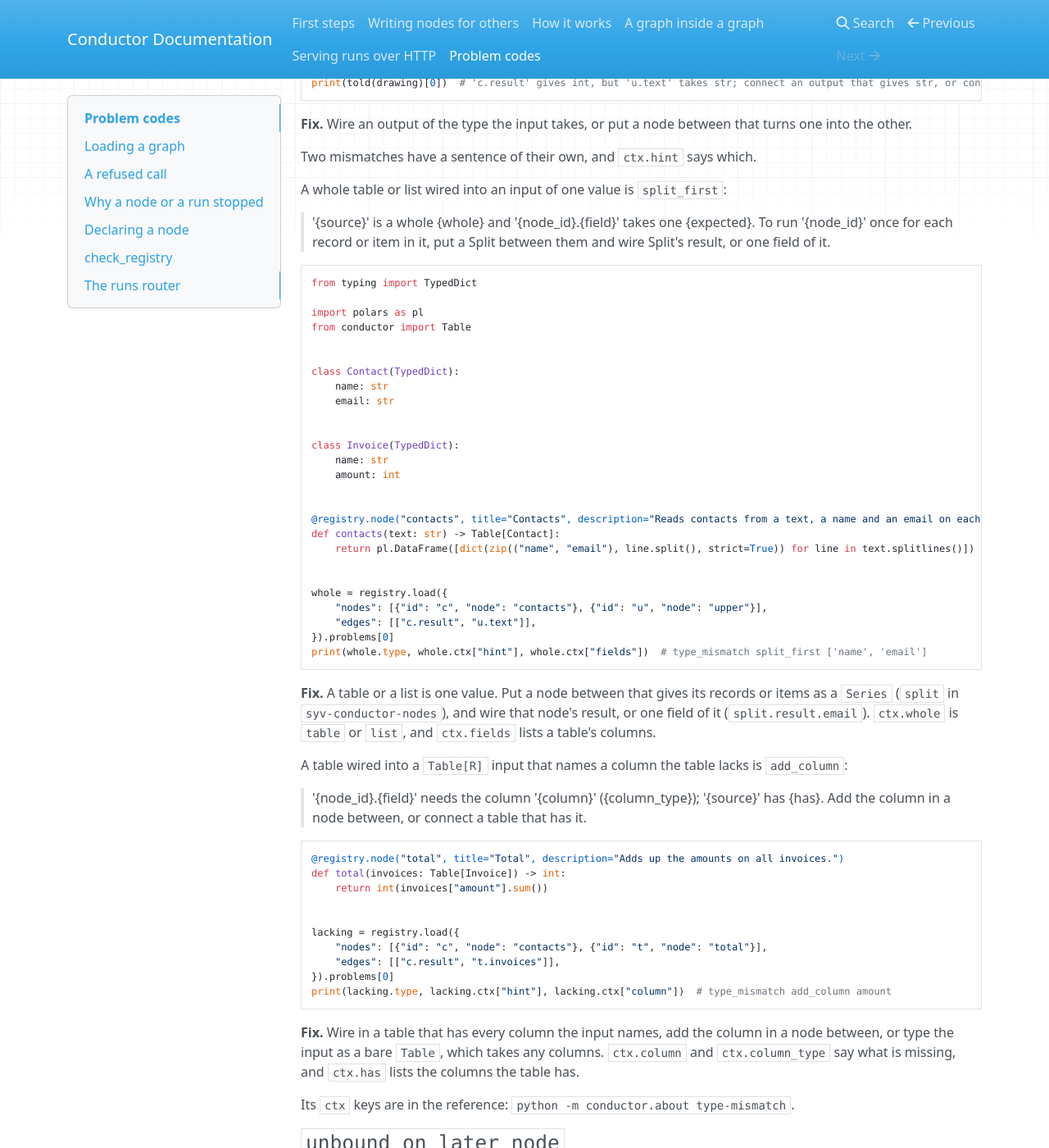
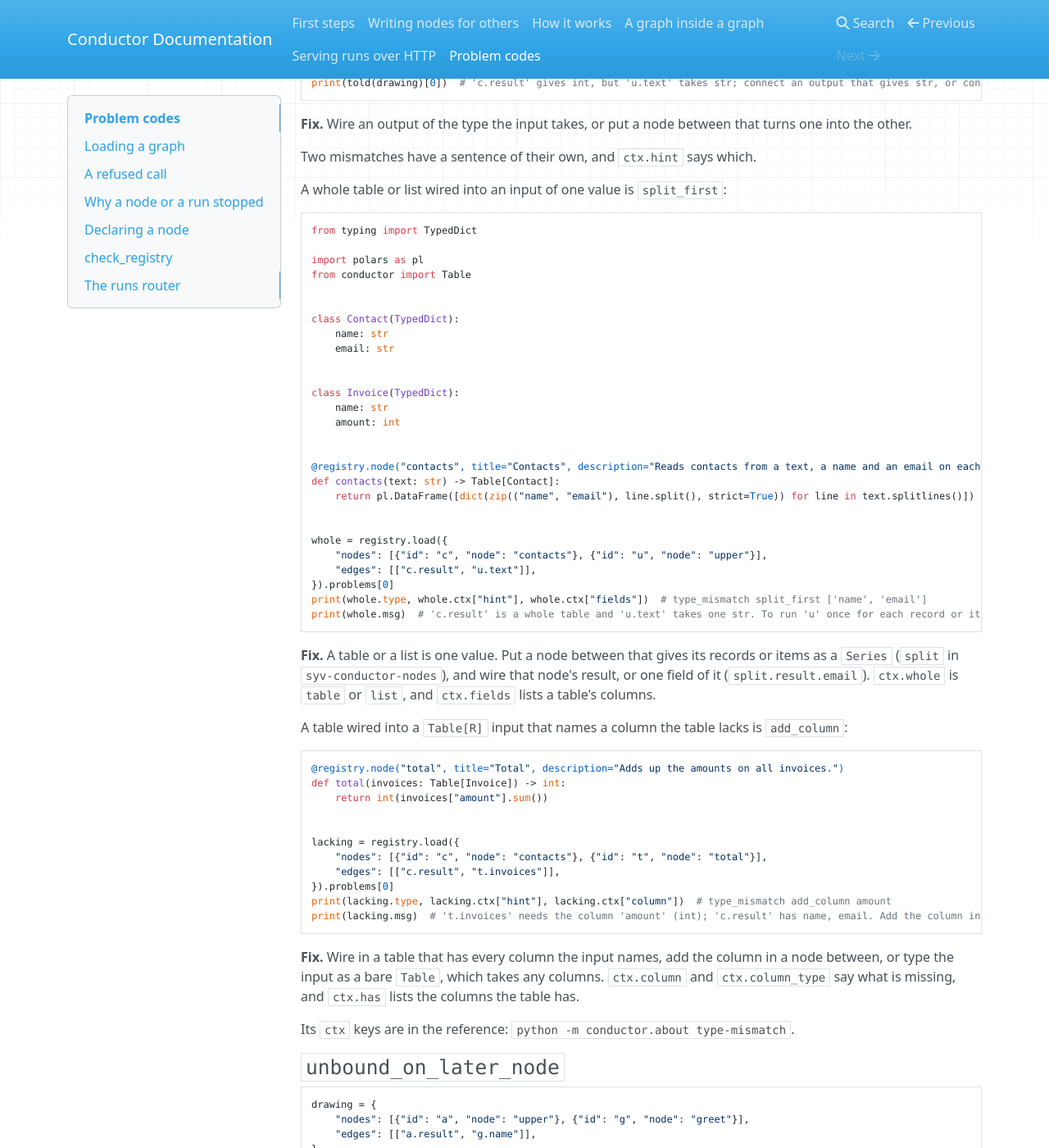
Before and after one commit to syv-ai/conductor, an MkDocs documentation site: the page built from docs/problems.md, in a window 1280 px wide and 1400 px high, scrolled down 7167 px. Shown: the whole window at 82% size. Built offline with MkDocs 1.6.1, drawn with Linux system fonts in a browser that asks for light colours; nearby versions of some CDN libraries; some of the changed text lies outside the part shown.

Commit message:
docs(problems): the hinted sentences and run_cancelled are the checked output of their examples too; the page says what told() is

````diff
--- a/docs/problems.md
+++ b/docs/problems.md
@@ -366,8 +366,6 @@
 
 A whole table or list wired into an input of one value is `split_first`:
 
-> '{source}' is a whole {whole} and '{node_id}.{field}' takes one {expected}. To run '{node_id}' once for each record or item in it, put a Split between them and wire Split's result, or one field of it.
-
 ```python
 from typing import TypedDict
 
@@ -395,13 +393,12 @@
     "edges": [["c.result", "u.text"]],
 }).problems[0]
 print(whole.type, whole.ctx["hint"], whole.ctx["fields"])  # type_mismatch split_first ['name', 'email']
+print(whole.msg)  # 'c.result' is a whole table and 'u.text' takes one str. To run 'u' once for each record or item in it, put a Split between them and wire Split's result, or one field of it.
 ```
 
 **Fix.** A table or a list is one value. Put a node between that gives its records or items as a `Series` (`split` in `syv-conductor-nodes`), and wire that node's result, or one field of it (`split.result.email`). `ctx.whole` is `table` or `list`, and `ctx.fields` lists a table's columns.
 
 A table wired into a `Table[R]` input that names a column the table lacks is `add_column`:
-
-> '{node_id}.{field}' needs the column '{column}' ({column_type}); '{source}' has {has}. Add the column in a node between, or connect a table that has it.
 
 ```python
 @registry.node("total", title="Total", description="Adds up the amounts on all invoices.")
@@ -414,6 +411,7 @@
     "edges": [["c.result", "t.invoices"]],
 }).problems[0]
 print(lacking.type, lacking.ctx["hint"], lacking.ctx["column"])  # type_mismatch add_column amount
+print(lacking.msg)  # 't.invoices' needs the column 'amount' (int); 'c.result' has name, email. Add the column in a node between, or connect a table that has it.
 ```
 
 **Fix.** Wire in a table that has every column the input names, add the column in a node between, or type the input as a bare `Table`, which takes any columns. `ctx.column` and `ctx.column_type` say what is missing, and `ctx.has` lists the columns the table has.
@@ -474,14 +472,13 @@
 
 A field named on a whole table or list has a sentence of its own, with `ctx.hint` set to `split_first`:
 
-> '{source}' names a field of a whole {whole}, which has no field to wire. Split it first: put a Split after it and wire the field from Split's result.
-
 ```python
 column = registry.load({
     "nodes": [{"id": "c", "node": "contacts"}, {"id": "u", "node": "upper"}],
     "edges": [["c.result.email", "u.text"]],
 }).problems[0]
 print(column.type, column.ctx["hint"])  # unknown_output split_first
+print(column.msg)  # 'c.result.email' names a field of a whole table, which has no field to wire. Split it first: put a Split after it and wire the field from Split's result.
 ```
 
 **Fix.** A table is one value, so it has no field to wire. Put a node after it that gives its records as a `Series` (`split` in `syv-conductor-nodes`), and wire the field from that node's result: `split.result.email`.
@@ -921,24 +918,25 @@
 
 ### `run_cancelled`
 
-> The run was cancelled. Resume it to carry on, or start a new run.
-
-```python
-async def cancelled() -> str:
+```python
+async def cancelled() -> tuple[str, str]:
     stop = asyncio.Event()
     stop.set()
     async for event in uppering.with_inputs(text="a").stream(cancel=stop):
         if event.type == "run_end":
             match event.run.state:
                 case EndedEarly(cause=cause):
-                    return cause.type
-    return ""
-
-
-print(asyncio.run(cancelled()))  # run_cancelled
+                    return cause.type, cause.msg
+    return "", ""
+
+
+print(asyncio.run(cancelled())[0])  # run_cancelled
+print(asyncio.run(cancelled())[1])  # The run was cancelled. Resume it to carry on, or start a new run.
 ```
 
 **Fix.** Store the run and `resume()` it to carry on. The calls made before the cancel are kept.
+
+Its `ctx` keys are in the reference: `python -m conductor.about run-cancelled`.
 
 ### `run_timed_out`
 
````
Also changed, not shown: other parts of docs/problems.md (+1 -1 lines).
